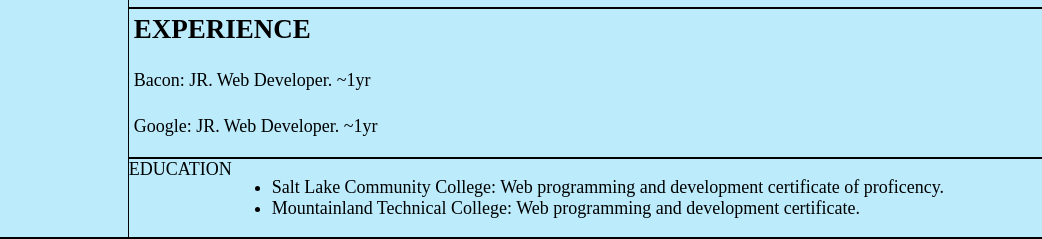
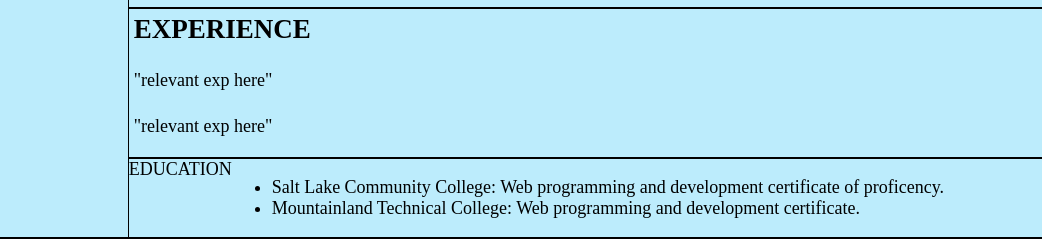
Before and after one commit to Rothkoros/resume, a website: page public/index.html in a window 1280 px wide. Shown: the part 1032-1271 px from the top of the page, 238-1280 px from the left. Drawn offline with Linux system fonts and the light colour scheme.

Commit message:
changed experience to be open

```diff
--- a/public/index.html
+++ b/public/index.html
@@ -58,8 +58,8 @@
             </div>
             <div class="experience">
                 <h2 class="experience-text">EXPERIENCE</h2>
-                <p class="experience-text">Bacon: JR. Web Developer. ~1yr</p>
-                <p class="experience-text">Google: JR. Web Developer. ~1yr</p>
+                <p class="experience-text">"relevant exp here"</p>
+                <p class="experience-text">"relevant exp here"</p>
 
             </div>
             <div class="education">EDUCATION
```
